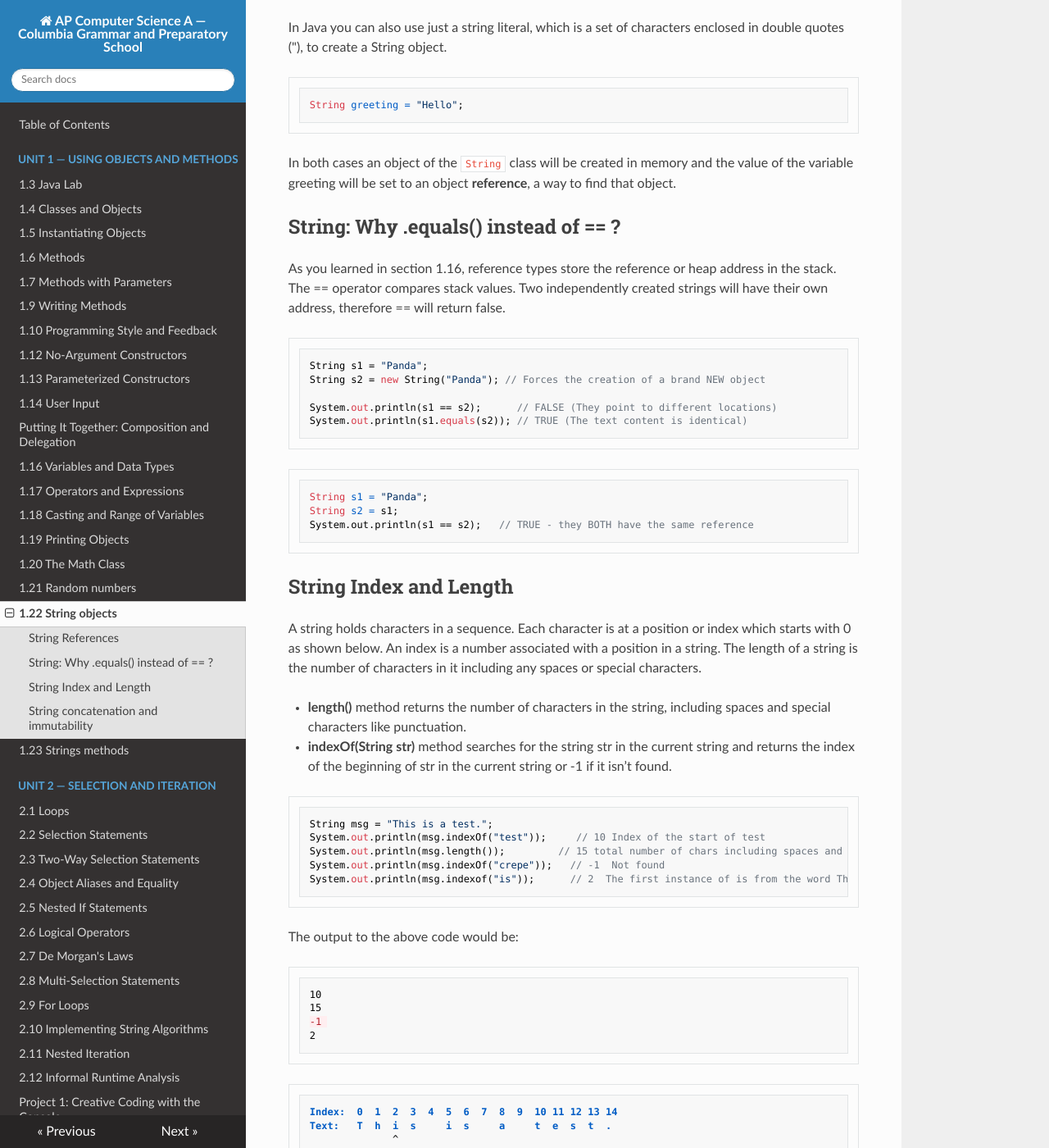
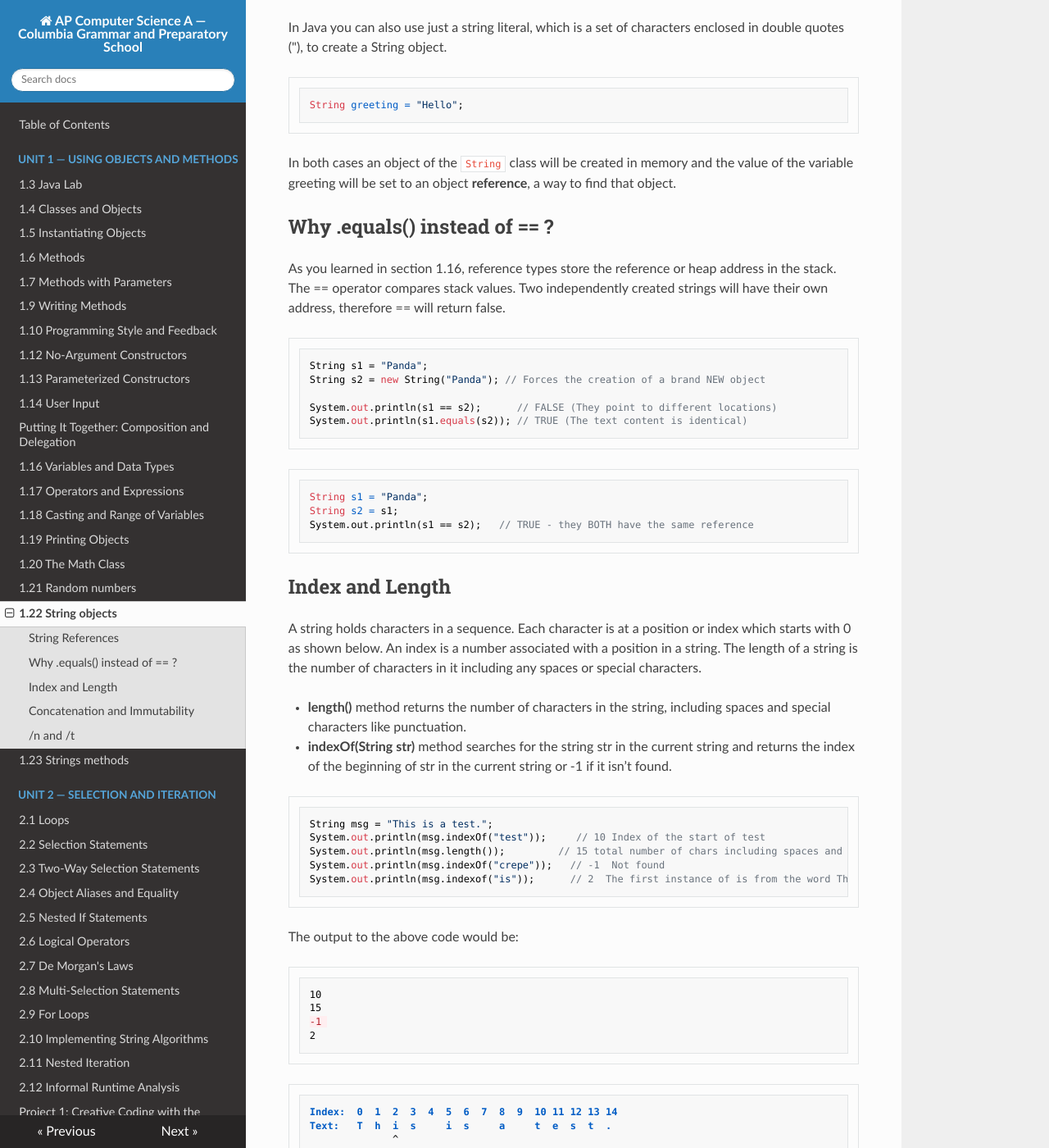
Before and after one commit to kjergens/apcsa-site, an MkDocs documentation site: the page built from docs/unit1/notes_22_strings.md, in a window 1280 px wide and 1400 px high, scrolled down 865 px. Shown: the whole window at 82% size. Built offline with MkDocs 1.6.1, drawn with Linux system fonts in a browser that asks for light colours; nearby versions of some CDN libraries; some of the changed text lies outside the part shown.

Commit message:
added /n section

````diff
--- a/docs/unit1/notes_22_strings.md
+++ b/docs/unit1/notes_22_strings.md
@@ -31,7 +31,7 @@
 In both cases an object of the `String` class will be created in memory and the value of the variable greeting will be set to an object **reference**, a way to find that object.
 
 
-## String: Why .equals() instead of == ?
+## Why .equals() instead of == ?
 
 As you learned in section 1.16, reference types store the reference or heap address in the stack. The == operator compares stack values. Two independently created strings will have their own address, therefore == will return false.
 
@@ -50,7 +50,7 @@
 ```
 
 
-## String Index and Length
+## Index and Length
 A string holds characters in a sequence. Each character is at a position or index which starts with 0 as shown below. An index is a number associated with a position in a string. The length of a string is the number of characters in it including any spaces or special characters.
 
 * **length()** method returns the number of characters in the string, including spaces and special characters like punctuation.
@@ -84,9 +84,11 @@
 The first character in a string is at index 0 and the last character is at length -1.
 
 
-## String concatenation and immutability
+## Concatenation and Immutability
 Strings can be added to each other to create a new string using the `+` or `+=` operator . This is also called **concatenation**. You can also add any other kind of value to a String with `+` or `+=` and the other value will be converted to a String automatically.
 
 A String object is **immutable**, meaning once a String object is created, its attributes cannot be changed. So when we add two Strings (or a String and another value converted to a String) we get a new String without making any change to the values being added together just like when we add the ints 1 + 2 the original 1 and 2 aren’t changed. When we use += we are making a new String by adding something to the current value of a variable and then assigning that new value back into the variable, again just like with numbers.
 
 ---
+
+## /n and /t
````
